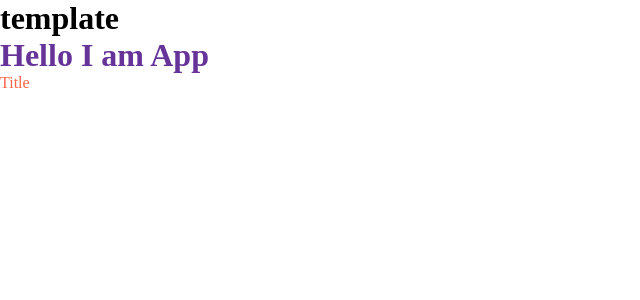
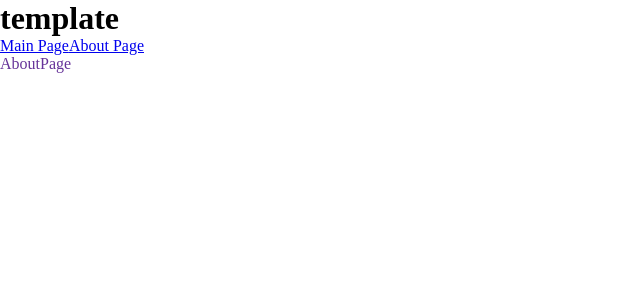
Before and after one commit to s0885466/feature-sliced-project, a React app: page /about in a window 1280 px wide. Shown: the top 300 px of the page, without its empty margins (0-640 px from the left). Built offline with nearby package versions, Linux system fonts and the light colour scheme.

Commit message:
[PROF-6] feat: add react router and lazy loading

```diff
--- a/package.json
+++ b/package.json
@@ -15,6 +15,7 @@
     "@types/node": "^18.11.18",
     "@types/react": "^17.0.39",
     "@types/react-dom": "^17.0.11",
+    "@types/react-router-dom": "^5.3.3",
     "@types/webpack": "^5.28.0",
     "@types/webpack-dev-server": "^4.7.2",
     "css-loader": "^6.7.3",
@@ -32,6 +33,7 @@
   },
   "dependencies": {
     "react": "^17.0.2",
-    "react-dom": "^17.0.2"
+    "react-dom": "^17.0.2",
+    "react-router-dom": "^6.8.0"
   }
 }
--- a/src/component/App/App.tsx
+++ b/src/component/App/App.tsx
@@ -1,13 +1,27 @@
-import React from 'react';
+import React, { Suspense } from 'react';
+import { BrowserRouter, Link, Route, Routes } from 'react-router-dom';
 
 import './App.scss'
-import {Title} from "../Title/Title";
+
+import {AsyncMainPage} from "../../pages/main-page/async-main-page";
+import {AsyncAboutPage} from "../../pages/about-page/async-about-page";
 
 export const App = () => {
   return (
+    <BrowserRouter>
     <div className="app">
-      <h1>Hello I am App</h1>
-      <Title/>
+      <ul>
+        <Link to='/'>Main Page</Link>
+        <Link to='/about'>About Page</Link>
+      </ul>
+    <Suspense fallback={<div>Loading...</div>}>
+
+      <Routes>
+        <Route path='/' element={<AsyncMainPage/>}/>
+        <Route path='/about' element={<AsyncAboutPage/>}/>
+      </Routes>
+    </Suspense>
     </div>
+    </BrowserRouter>
   );
 };
--- a/src/component/Title/Title.module.css
+++ /dev/null
@@ -1,5 +0,0 @@
-.container {
-  color: tomato;
-}
-
-/*# sourceMappingURL=Title.module.css.map */
--- a/src/component/Title/Title.module.scss
+++ /dev/null
@@ -1,3 +0,0 @@
-.container {
-  color: tomato;
-}
--- a/src/component/Title/Title.tsx
+++ /dev/null
@@ -1,11 +0,0 @@
-import React from 'react';
-
-import styles from './Title.module.scss';
-
-export const Title = () => {
-  return (
-    <div className={styles.container}>
-      Title
-    </div>
-  );
-};
--- /dev/null
+++ b/src/pages/about-page/about-page.tsx
@@ -0,0 +1,11 @@
+import React from 'react';
+
+const AboutPage = () => {
+  return (
+    <div>
+      AboutPage
+    </div>
+  );
+};
+
+export default AboutPage
--- /dev/null
+++ b/src/pages/about-page/async-about-page.tsx
@@ -0,0 +1,3 @@
+import React from "react";
+
+export const AsyncAboutPage = React.lazy(() => import('./about-page'));
--- /dev/null
+++ b/src/pages/main-page/async-main-page.ts
@@ -0,0 +1,3 @@
+import React from "react";
+
+export const AsyncMainPage = React.lazy(() => import('./main-page'));
--- /dev/null
+++ b/src/pages/main-page/main-page.tsx
@@ -0,0 +1,11 @@
+import React from 'react';
+
+const MainPage = () => {
+  return (
+    <div>
+      MainPage
+    </div>
+  );
+};
+
+export default MainPage;
```
Also changed, not shown: 2 other files (tests, documents, lock files or other folders).
